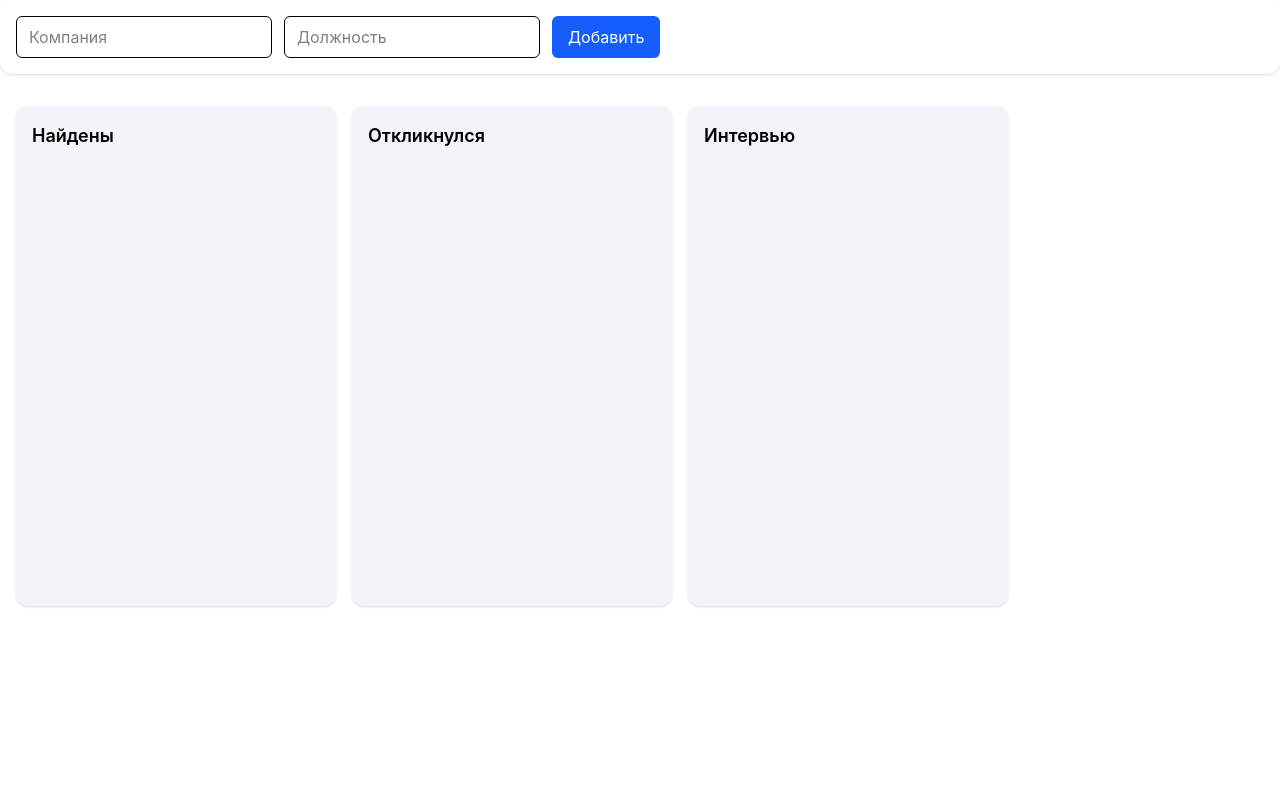
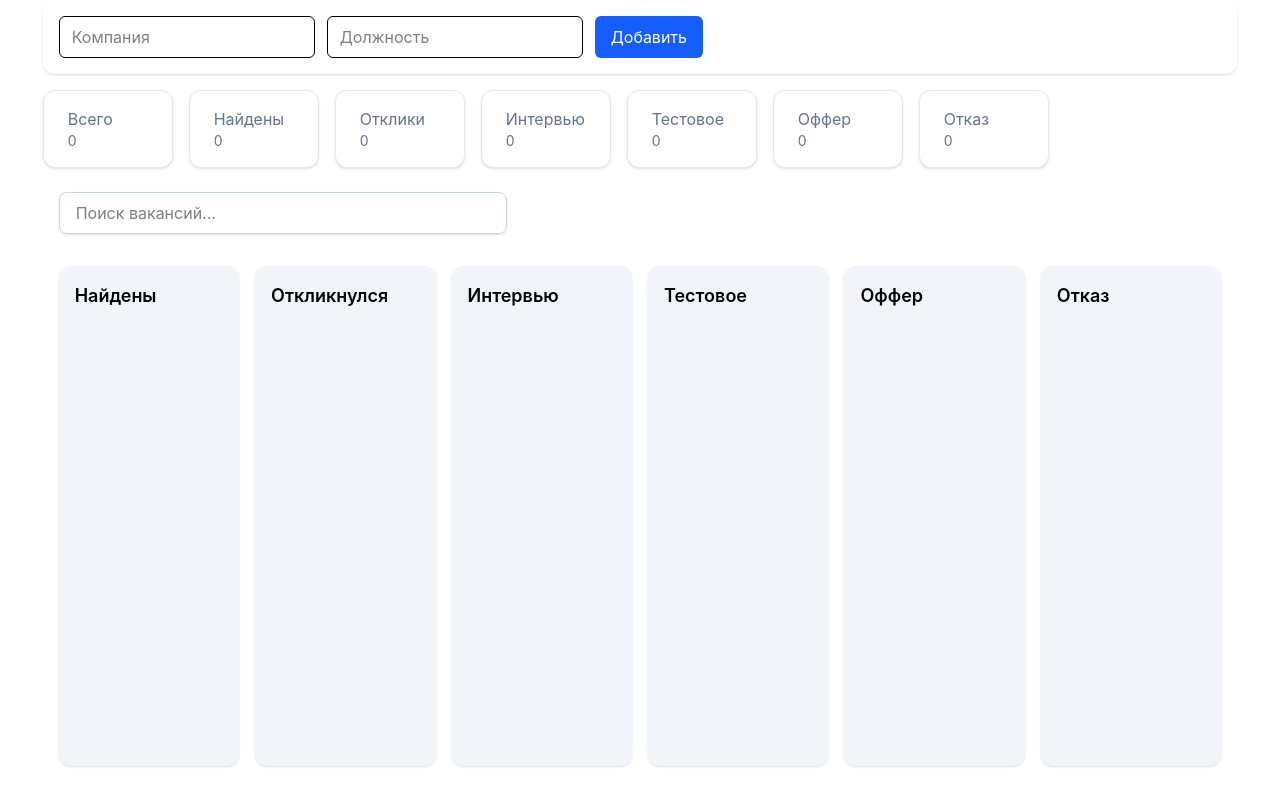
Before and after one commit to nosensejk/job-tracker-kanban, a React (Vite) app: page / in a window 1280 px wide. Built offline with nearby package versions, Linux system fonts and the light colour scheme.

Commit message:
add stats

```diff
--- a/src/components/AddJobForm/AddJobForm.tsx
+++ b/src/components/AddJobForm/AddJobForm.tsx
@@ -49,7 +49,6 @@ export const AddJobForm = () => {
         className="border rounded-md px-3 py-2 w-64"
         onChange={(e) => setPosition(e.target.value)}
       />
-
       <button type="submit" className="bg-blue-600 text-white px-4 py-2 rounded-md hover:bg-blue-700 transition">Добавить</button>
     </form>
   );
--- a/src/components/JobCard/JobCard.tsx
+++ b/src/components/JobCard/JobCard.tsx
@@ -76,6 +76,8 @@ export const JobCard = ({ job }: JobCardProps) => {
       style={style}
       className="bg-white p-4 mb-3 rounded-xl shadow border border-slate-200 hover:shadow-md"
     >
+      <div className="flex justify-between items-start">
+        <h3 className="font-semibold text-lg">{job.position}</h3>
         <div
           {...listeners}
           {...attributes}
@@ -83,7 +85,8 @@ export const JobCard = ({ job }: JobCardProps) => {
         >
           ⠿
         </div>
-      <h3 className="font-semibold text-lg">{job.position}</h3>
+      </div>
+
       <p className="text-slate-600 mt-1">{job.company}</p>
       {job.salary && <p>{job.salary}</p>}
 
--- /dev/null
+++ b/src/components/Statistics/Statistics.tsx
@@ -0,0 +1,64 @@
+import { useJobsStore } from "../../store/jobsStore";
+
+export const Statistics = () => {
+  const jobs = useJobsStore((state) => state.jobs);
+
+  const stats = jobs.reduce(
+   (acc, job) => {
+      acc[job.status]++;
+      return acc;
+   },
+   {
+      found: 0,
+      applied: 0,
+      interview: 0,
+      test: 0,
+      offer: 0,
+      rejected: 0,
+   }
+  );
+
+  const cards = [
+   {
+      title: "Всего",
+      value: jobs.length,
+   },
+   {
+      title: "Найдены",
+      value: stats.found,
+   },
+   {
+      title: "Отклики",
+      value: stats.applied,
+   },
+   {
+      title: "Интервью",
+      value: stats.interview,
+   },
+   {
+      title: "Тестовое",
+      value: stats.test,
+   },
+   {
+      title: "Оффер",
+      value: stats.offer,
+   },
+   {
+      title: "Отказ",
+      value: stats.rejected,
+   },
+  ]
+
+  return (
+    <div className="mb-6">
+      <div className="flex flex-wrap gap-4">
+         {cards.map((card) =>(
+            <div key={card.title} className="bg-white rounded-xl shadow px-6 py-4 min-w-[130px] border border-slate-200 transition hover:shadow-md hover:-translate">
+               <p className="text-slate-500 text-bold">{card.title}</p>
+               <p className="text-slate-500 text-sm">{card.value}</p>
+            </div>
+         ))}
+      </div>
+    </div>
+  );
+};
--- a/src/pages/Home.tsx
+++ b/src/pages/Home.tsx
@@ -3,10 +3,15 @@ import { useJobsStore } from "../store/jobsStore";
 import { AddJobForm } from "../components/AddJobForm/AddJobForm.tsx";
 import { DndContext, type DragEndEvent } from "@dnd-kit/core";
 import type { JobStatus } from "../types/job.ts";
+import { Statistics } from "../components/Statistics/Statistics.tsx";
+import { STATUSES } from "../constants/statuses.ts";
+import { useState } from "react";
 
 export const Home = () => {
   const jobs = useJobsStore((state) => state.jobs);
   const moveJob = useJobsStore((state) => state.moveJob);
+
+  const [search, setSearch] = useState("");
 
   const handleDragEnd = (event: DragEndEvent) => {
     const { active, over } = event;
@@ -16,28 +21,34 @@ export const Home = () => {
     }
     moveJob(active.id as string, over.id as JobStatus);
   };
+
+  const filterdJobs = jobs.filter((jobs) => {
+    const query = search.trim().toLowerCase();
+
+    return (
+      jobs.company.toLowerCase().includes(query) ||
+      jobs.position.toLowerCase().includes(query)
+    );
+  })
   return (
-    <>
+    <div className="max-w-14/15 mx-auto">
       <AddJobForm />
+      <Statistics/>
+      <div className="px-4 mb-4">
+        <input type="text" placeholder="Поиск вакансий..." value={search} onChange={(e) => setSearch(e.target.value)} className="w-full max-w-md border border-slate-300 rounded-lg px-4 py-2 shadow-sm focus:outline-none focus:ring-2 focus:ring-blue-500"/>
+      </div>
       <DndContext onDragEnd={handleDragEnd}>
         <div className="flex gap-4 p-4 overfolw-x-auto">
-          <Column
-            title="Найдены"
-            status="found"
-            jobs={jobs.filter((j) => j.status === "found")}
-          />
-          <Column
-            title="Откликнулся"
-            status="applied"
-            jobs={jobs.filter((j) => j.status === "applied")}
-          />
-          <Column
-            title="Интервью"
-            status="interview"
-            jobs={jobs.filter((j) => j.status === "interview")}
-          />
+          {STATUSES.map((status) => (
+            <Column
+              key={status.id}
+              title={status.title}
+              status={status.id}
+              jobs={filterdJobs.filter((job) => job.status === status.id)}
+            />
+          ))}
         </div>
       </DndContext>
-    </>
+    </div>
   );
 };
```
Lines whose indentation alone changed are shown as unchanged.
